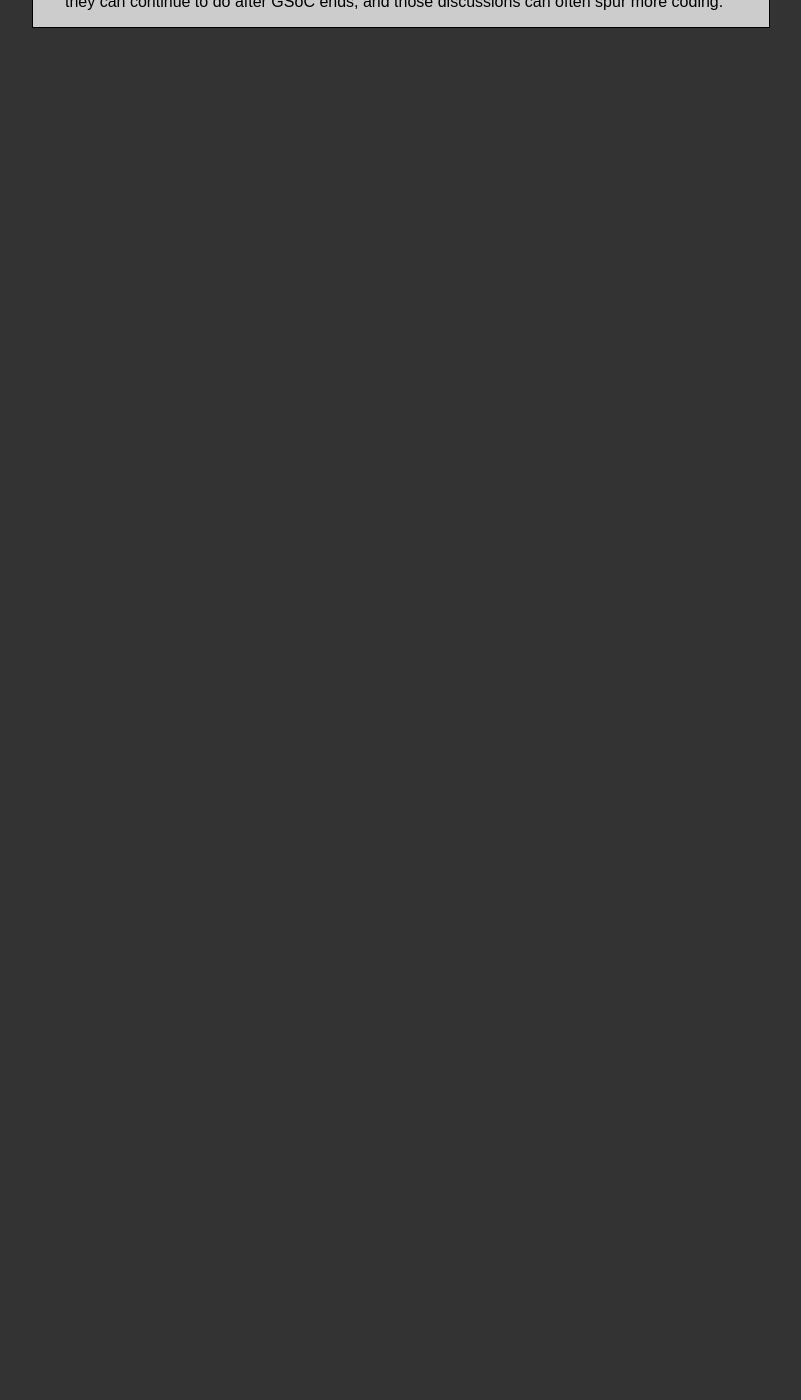
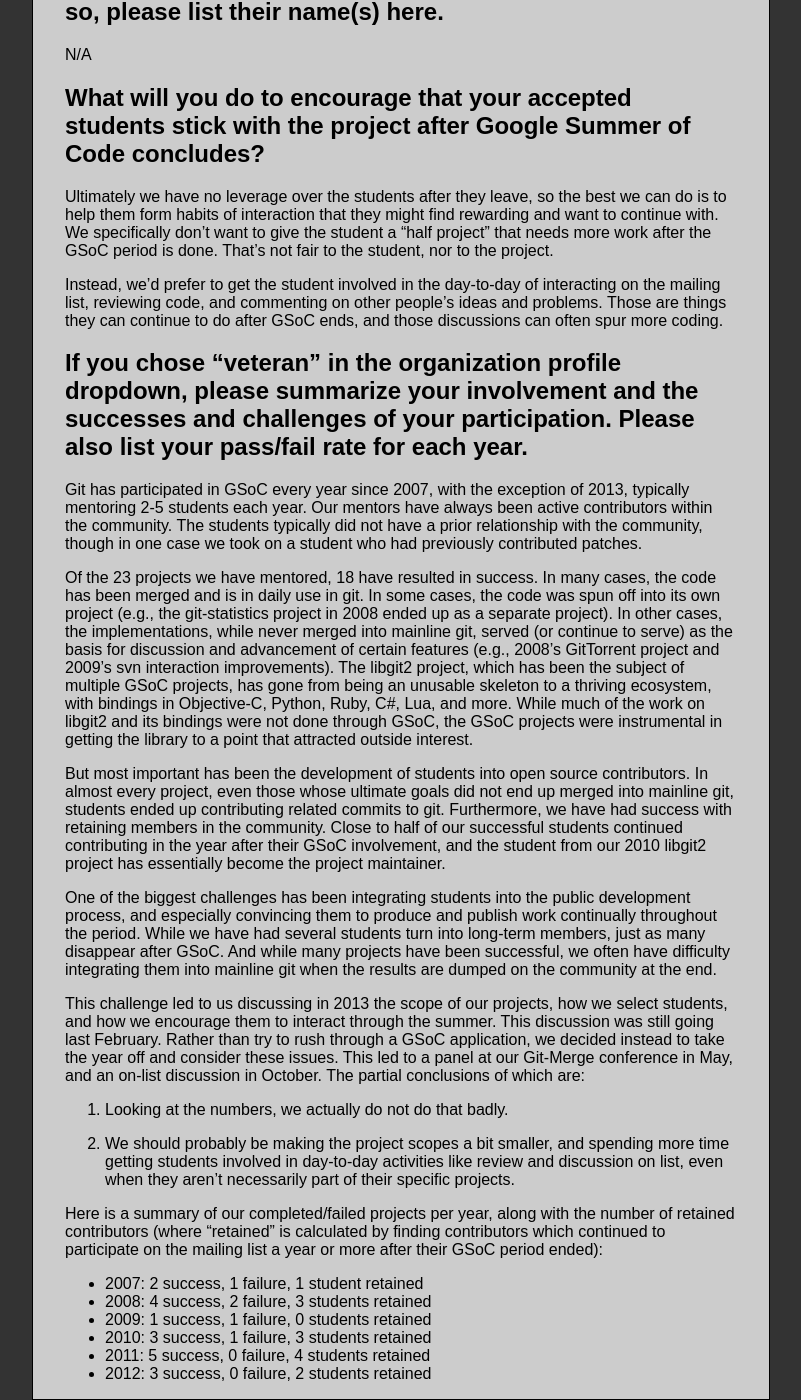
Before and after one commit to git/git.github.io, a Jekyll site: the page built from SoC-2014-Org-Application.md, in a window 1280 px wide and 1400 px high, scrolled down 2761 px. Shown: the whole window, without its empty margins (308-1109 px from the left). Built offline with Jekyll 4.4.1, drawn with Linux system fonts in a browser that asks for light colours; Markdown is read by kramdown in place of the engine named in the settings; before the commit the page ends 2789 px from its top, so only the background shows below that; some of the changed text lies outside the part shown.

Commit message:
soc-app: update essay questions
Once I got to the questions in the application, they turned
out to be slightly different than what was in the melange
documentation. Here is the updated version that matches what
I submitted.

```diff
--- a/SoC-2014-Org-Application.md
+++ b/SoC-2014-Org-Application.md
@@ -52,25 +52,32 @@
 
 Yes (we participated before)
 
-## Further questions
+## Why is your organization applying to participate in Google Summer of Code 2014? What do you hope to gain by participating?
 
-We can't go further in the application process without a backup admin
-registered. I grabbed the following question list from the GSoC FAQ (so
-it may not be complete).
+With the exception of 2013, Git has participated in GSoC every year
+since 2007. We have appreciated not only the code contributions, but
+also the increased project visibility and the addition of new long-term
+contributors. We also believe strongly in helping students become
+comfortable contributing to open source in general, even if they do not
+remain involved with Git itself.
 
-### What criteria did you use to select the mentors? Please be as specific as possible.
+## How many potential mentors do you have for this year's program? What criteria did you use to select them?
+
+We have 7 mentors related to specific projects, and a number of people
+in both the git-core and libgit2 projects who are available to help
+assist or backup mentors.
 
 All mentors are volunteers for the specific projects that they can
 contribute the most to (i.e., ones that meet their interests and
 abilities). All mentors are active contributors within the Git
-development community.
+development community, and well-known to the project leadership.
 
 Active contributors are defined to be those who have submitted and have
 had accepted into a shipped release a substantial amount of code, where
 substantial is defined to be equal to or larger than what might be
 expected of a student working on a Google Summer of Code project.
 
-### What is your plan for dealing with disappearing students? Please be as specific as possible.
+## What is your plan for dealing with disappearing students?
 
 We think that the most important part of GSoC is integrating the student
 into the normal communication channels used by other project
@@ -128,16 +135,16 @@
 developers either already hold "office-hours" on IRC, or have agreed to
 do so during the GSoC period.
 
-### Are you a new organization who has a Googler or other organization to vouch for you? If so, please list their name(s) here.
+## Are you a new organization who has a Googler or other organization to vouch for you? If so, please list their name(s) here.
 
 N/A
 
-### Are you an established or larger organization who would like to vouch for a new organization applying this year? If so, please list their name(s) here.
+## Are you an established or larger organization who would like to vouch for a new organization applying this year? If so, please list their name(s) here.
 
 N/A
 
 
-### What will you do to encourage that your accepted students stick with the project after Google Summer of Code concludes?
+## What will you do to encourage that your accepted students stick with the project after Google Summer of Code concludes?
 
 Ultimately we have no leverage over the students after they leave, so
 the best we can do is to help them form habits of interaction that they
@@ -149,3 +156,69 @@
 interacting on the mailing list, reviewing code, and commenting on other
 people's ideas and problems. Those are things they can continue to do
 after GSoC ends, and those discussions can often spur more coding.
+
+## If you chose "veteran" in the organization profile dropdown, please summarize your involvement and the successes and challenges of your participation. Please also list your pass/fail rate for each year.
+
+Git has participated in GSoC every year since 2007, with the exception
+of 2013, typically mentoring 2-5 students each year. Our mentors have
+always been active contributors within the community. The students
+typically did not have a prior relationship with the community, though
+in one case we took on a student who had previously contributed patches.
+
+Of the 23 projects we have mentored, 18 have resulted in success. In
+many cases, the code has been merged and is in daily use in git. In some
+cases, the code was spun off into its own project (e.g., the
+git-statistics project in 2008 ended up as a separate project). In other
+cases, the implementations, while never merged into mainline git, served
+(or continue to serve) as the basis for discussion and advancement of
+certain features (e.g., 2008's GitTorrent project and 2009's svn
+interaction improvements). The libgit2 project, which has been the
+subject of multiple GSoC projects, has gone from being an unusable
+skeleton to a thriving ecosystem, with bindings in Objective-C, Python,
+Ruby, C#, Lua, and more. While much of the work on libgit2 and its
+bindings were not done through GSoC, the GSoC projects were instrumental
+in getting the library to a point that attracted outside interest.
+
+But most important has been the development of students into open source
+contributors. In almost every project, even those whose ultimate goals
+did not end up merged into mainline git, students ended up contributing
+related commits to git. Furthermore, we have had success with retaining
+members in the community. Close to half of our successful students
+continued contributing in the year after their GSoC involvement, and the
+student from our 2010 libgit2 project has essentially become the project
+maintainer.
+
+One of the biggest challenges has been integrating students into the
+public development process, and especially convincing them to produce
+and publish work continually throughout the period. While we have had
+several students turn into long-term members, just as many disappear
+after GSoC. And while many projects have been successful, we often have
+difficulty integrating them into mainline git when the results are
+dumped on the community at the end.
+
+This challenge led to us discussing in 2013 the scope of our projects,
+how we select students, and how we encourage them to interact through
+the summer.  This discussion was still going last February. Rather than
+try to rush through a GSoC application, we decided instead to take the
+year off and consider these issues. This led to a panel at our Git-Merge
+conference in May, and an on-list discussion in October. The partial
+conclusions of which are:
+
+  1. Looking at the numbers, we actually do not do that badly.
+
+  2. We should probably be making the project scopes a bit smaller, and
+     spending more time getting students involved in day-to-day
+     activities like review and discussion on list, even when they
+     aren't necessarily part of their specific projects.
+
+Here is a summary of our completed/failed projects per year, along with
+the number of retained contributors (where "retained" is calculated by
+finding contributors which continued to participate on the mailing list
+a year or more after their GSoC period ended):
+
+ - 2007: 2 success, 1 failure, 1 student retained
+ - 2008: 4 success, 2 failure, 3 students retained
+ - 2009: 1 success, 1 failure, 0 students retained
+ - 2010: 3 success, 1 failure, 3 students retained
+ - 2011: 5 success, 0 failure, 4 students retained
+ - 2012: 3 success, 0 failure, 2 students retained
```
Also changed, not shown: other parts of SoC-2014-Org-Application.md (+2 -2 lines).
